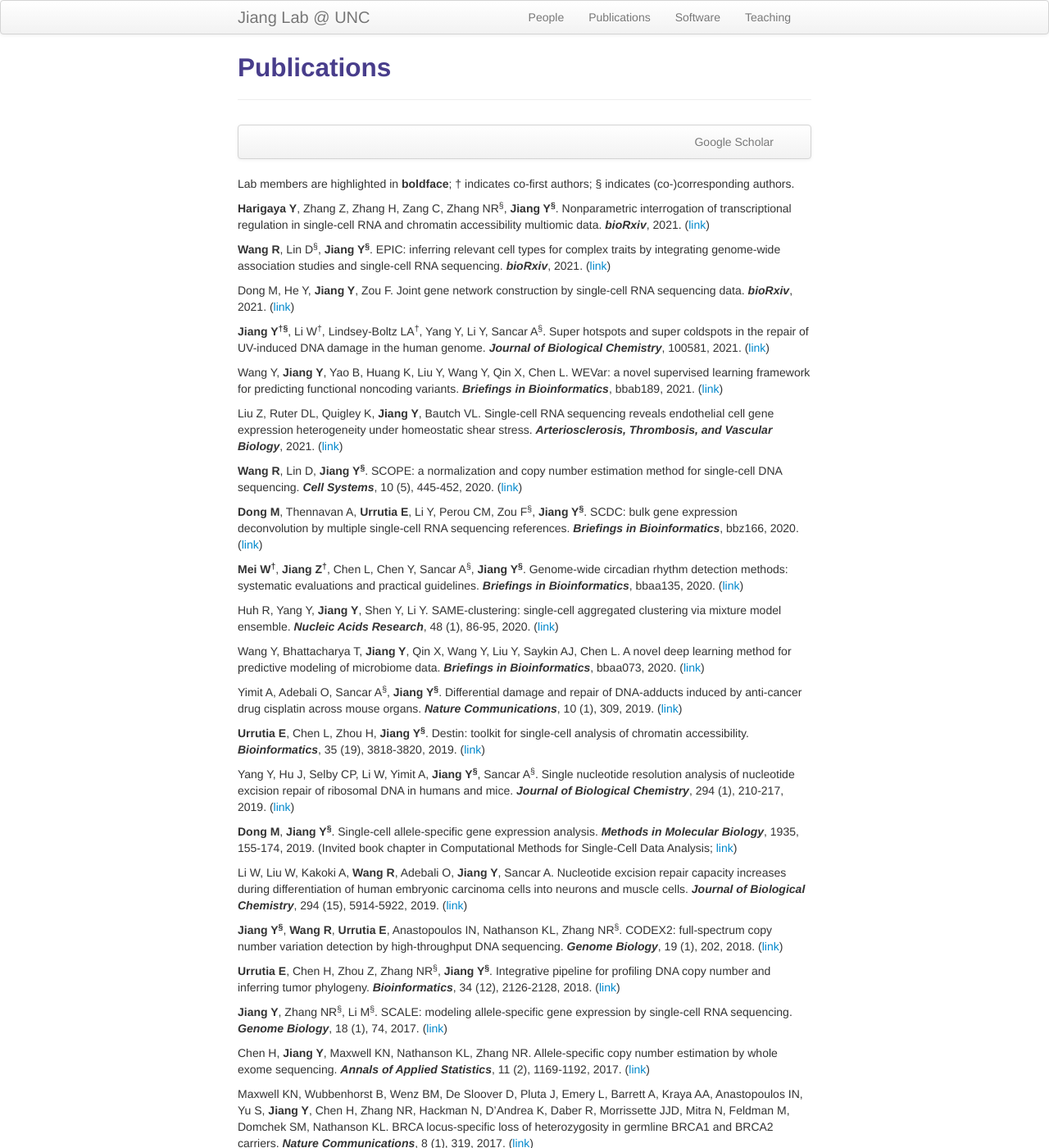
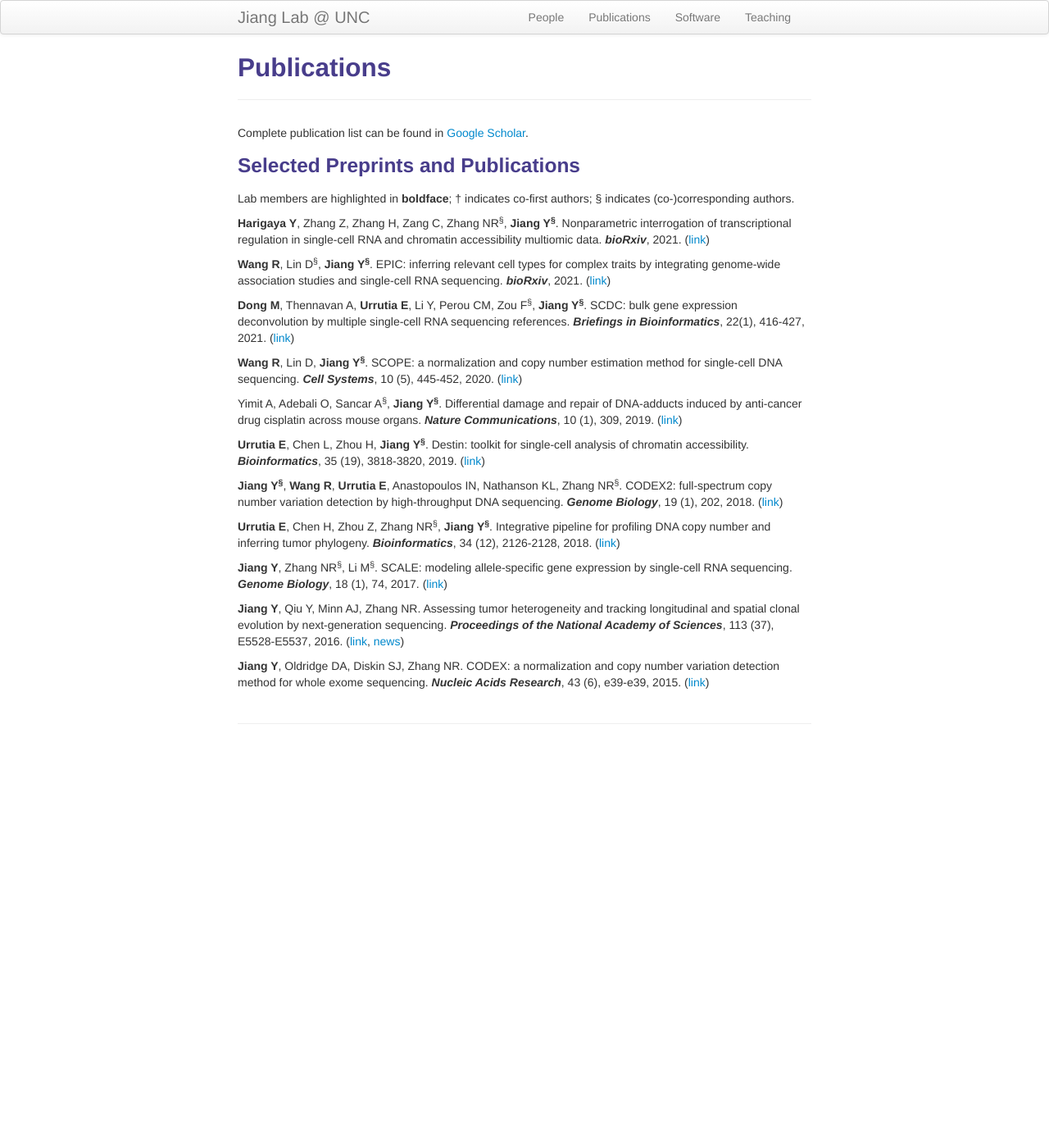
Before and after one commit to yuchaojiang/yuchaojiang.github.io, a Jekyll site: the page built from pages/pubs.md, in a window 1280 px wide and 1400 px high. Shown: the whole window at 82% size. Built offline with Jekyll 4.4.1, drawn with Linux system fonts in a browser that asks for light colours; some of the changed text lies outside the part shown.

Commit message:
Update pubs.md

```diff
--- a/pages/pubs.md
+++ b/pages/pubs.md
@@ -4,13 +4,9 @@ title: Publications
 description: Yuchao Jiang's publications
 ---
 
-<div class="navbar">
-  <div class="navbar-inner">
-      <ul class="nav">
-          <li><a href="https://scholar.google.com/citations?user=YA9f7QUAAAAJ&hl=en">Google Scholar</a></li>
-      </ul>
-  </div>
-</div>
+Complete publication list can be found in [Google Scholar](https://scholar.google.com/citations?user=YA9f7QUAAAAJ&hl=en).
+
+### Selected Preprints and Publications
 
 Lab members are highlighted in **boldface**; &dagger; indicates co-first authors; &sect; indicates (co-)corresponding authors.
 
@@ -18,33 +14,13 @@ Lab members are highlighted in **boldface**; &dagger; indicates co-first authors
 
 **Wang R**, Lin D<sup>&sect;</sup>, **Jiang Y<sup>&sect;</sup>**. EPIC: inferring relevant cell types for complex traits by integrating genome-wide association studies and single-cell RNA sequencing. ***bioRxiv***, 2021. ([link](https://www.biorxiv.org/content/10.1101/2021.06.09.447805v2))
 
-Dong M, He Y, **Jiang Y**, Zou F. Joint gene network construction by single-cell RNA sequencing data. ***bioRxiv***, 2021. ([link](https://www.biorxiv.org/content/10.1101/2021.07.14.452387v1))
-
-**Jiang Y<sup>&dagger;</sup><sup>&sect;</sup>**, Li W<sup>&dagger;</sup>, Lindsey-Boltz LA<sup>&dagger;</sup>, Yang Y, Li Y, Sancar A<sup>&sect;</sup>. Super hotspots and super coldspots in the repair of UV-induced DNA damage in the human genome. ***Journal of Biological Chemistry***, 100581, 2021. ([link](https://www.sciencedirect.com/science/article/pii/S0021925821003616?via%3Dihub))
-
-Wang Y, **Jiang Y**, Yao B, Huang K, Liu Y, Wang Y, Qin X, Chen L. WEVar: a novel supervised learning framework for predicting functional noncoding variants. ***Briefings in Bioinformatics***, bbab189, 2021. ([link](https://academic.oup.com/bib/advance-article/doi/10.1093/bib/bbab189/6279833))
-
-Liu Z, Ruter DL, Quigley K, **Jiang Y**, Bautch VL. Single-cell RNA sequencing reveals endothelial cell gene expression heterogeneity under homeostatic shear stress. ***Arteriosclerosis, Thrombosis, and Vascular Biology***, 2021. ([link](https://www.biorxiv.org/content/10.1101/2020.12.07.414904v1))
+**Dong M**, Thennavan A, **Urrutia E**, Li Y, Perou CM, Zou F<sup>&sect;</sup>, **Jiang Y<sup>&sect;</sup>**. SCDC: bulk gene expression deconvolution by multiple single-cell RNA sequencing references. ***Briefings in Bioinformatics***, 22(1), 416-427, 2021. ([link](https://academic.oup.com/bib/advance-article/doi/10.1093/bib/bbz166/5699815))
 
 **Wang R**, Lin D, **Jiang Y<sup>&sect;</sup>**. SCOPE: a normalization and copy number estimation method for single-cell DNA sequencing. ***Cell Systems***, 10 (5), 445-452, 2020. ([link](https://doi.org/10.1016/j.cels.2020.03.005))
-
-**Dong M**, Thennavan A, **Urrutia E**, Li Y, Perou CM, Zou F<sup>&sect;</sup>, **Jiang Y<sup>&sect;</sup>**. SCDC: bulk gene expression deconvolution by multiple single-cell RNA sequencing references. ***Briefings in Bioinformatics***, bbz166, 2020. ([link](https://academic.oup.com/bib/advance-article/doi/10.1093/bib/bbz166/5699815))
-
-**Mei W<sup>&dagger;</sup>**, **Jiang Z<sup>&dagger;</sup>**, Chen L, Chen Y, Sancar A<sup>&sect;</sup>, **Jiang Y<sup>&sect;</sup>**. Genome-wide circadian rhythm detection methods: systematic evaluations and practical guidelines. ***Briefings in Bioinformatics***, bbaa135, 2020. ([link](https://academic.oup.com/bib/article/doi/10.1093/bib/bbaa135/5872170))
-
-Huh R, Yang Y, **Jiang Y**, Shen Y, Li Y. SAME-clustering: single-cell aggregated clustering via mixture model ensemble. ***Nucleic Acids Research***, 48 (1), 86-95, 2020. ([link](https://academic.oup.com/nar/article/48/1/86/5644992))
-
-Wang Y, Bhattacharya T, **Jiang Y**, Qin X, Wang Y, Liu Y, Saykin AJ, Chen L. A novel deep learning method for predictive modeling of microbiome data. ***Briefings in Bioinformatics***, bbaa073, 2020. ([link](https://doi.org/10.1093/bib/bbaa073))
 
 Yimit A, Adebali O, Sancar A<sup>&sect;</sup>, **Jiang Y<sup>&sect;</sup>**. Differential damage and repair of DNA-adducts induced by anti-cancer drug cisplatin across mouse organs. ***Nature Communications***, 10 (1), 309, 2019. ([link](https://www.nature.com/articles/s41467-019-08290-2))
 
 **Urrutia E**, Chen L, Zhou H, **Jiang Y<sup>&sect;</sup>**. Destin: toolkit for single-cell analysis of chromatin accessibility. ***Bioinformatics***, 35 (19), 3818-3820, 2019. ([link](https://academic.oup.com/bioinformatics/article/35/19/3818/5367832/))
-
-Yang Y, Hu J, Selby CP, Li W, Yimit A, **Jiang Y<sup>&sect;</sup>**, Sancar A<sup>&sect;</sup>. Single nucleotide resolution analysis of nucleotide excision repair of ribosomal DNA in humans and mice. ***Journal of Biological Chemistry***, 294 (1), 210-217, 2019. ([link](http://www.jbc.org/content/294/1/210.short))
-
-**Dong M**, **Jiang Y<sup>&sect;</sup>**. Single-cell allele-specific gene expression analysis. ***Methods in Molecular Biology***, 1935, 155-174, 2019. (Invited book chapter in Computational Methods for Single-Cell Data Analysis; [link](https://link.springer.com/protocol/10.1007%2F978-1-4939-9057-3_11))
-
-Li W, Liu W, Kakoki A, **Wang R**, Adebali O, **Jiang Y**, Sancar A. Nucleotide excision repair capacity increases during differentiation of human embryonic carcinoma cells into neurons and muscle cells. ***Journal of Biological Chemistry***, 294 (15), 5914-5922, 2019. ([link](http://www.jbc.org/content/294/15/5914))
 
 **Jiang Y<sup>&sect;</sup>**, **Wang R**, **Urrutia E**, Anastopoulos IN, Nathanson KL, Zhang NR<sup>&sect;</sup>. CODEX2: full-spectrum copy number variation detection by high-throughput DNA sequencing. ***Genome Biology***, 19 (1), 202, 2018. ([link](https://genomebiology.biomedcentral.com/articles/10.1186/s13059-018-1578-y))
 
@@ -52,12 +28,6 @@ Li W, Liu W, Kakoki A, **Wang R**, Adebali O, **Jiang Y**, Sancar A. Nucleotide
 
 **Jiang Y**, Zhang NR<sup>&sect;</sup>, Li M<sup>&sect;</sup>. SCALE: modeling allele-specific gene expression by single-cell RNA sequencing. ***Genome Biology***, 18 (1), 74, 2017. ([link](https://genomebiology.biomedcentral.com/articles/10.1186/s13059-017-1200-8))
 
-Chen H, **Jiang Y**, Maxwell KN, Nathanson KL, Zhang NR. Allele-specific copy number estimation by whole exome sequencing. ***Annals of Applied Statistics***, 11 (2), 1169-1192, 2017. ([link](http://projecteuclid.org/euclid.aoas/1500537739))
-
-Maxwell KN, Wubbenhorst B, Wenz BM, De Sloover D, Pluta J, Emery L, Barrett A, Kraya AA, Anastopoulos IN, Yu S, **Jiang Y**, Chen H, Zhang NR, Hackman N, D'Andrea K, Daber R, Morrissette JJD, Mitra N, Feldman M, Domchek SM, Nathanson KL. BRCA locus-specific loss of heterozygosity in germline BRCA1 and BRCA2 carriers. ***Nature Communications***, 8 (1), 319, 2017. ([link](https://www.nature.com/articles/s41467-017-00388-9))
-
-Garman B, Anastopoulos IN, Krepler C, Brafford P, Sproesser K, **Jiang Y**, Wubbenhorst B, Amaravadi R, Bennett J, Beqiri M, Elder D, Flaherty KT, Frederick DT, Gangadhar TC, Guarino M, Hoon D, Karakousis G, Liu Q, Mitra N, Petrelli NJ, Schuchter L, Shannan B, Shields CL, Wargo J, Wenz B, Wilson MA, Xiao M, Xu W, Xu X, Yin X, Zhang NR, Davies MA, Herlyn M, Nathanson KL. Genetic and Genomic Characterization of 462 Melanoma Patient-Derived Xenografts, Tumor Biopsies, and Cell Lines. ***Cell Reports***, 21 (7), 1936-1952, 2017. ([link](http://www.cell.com/cell-reports/fulltext/S2211-1247(17)31499-7))
-
 **Jiang Y**, Qiu Y, Minn AJ, Zhang NR. Assessing tumor heterogeneity and tracking longitudinal and spatial clonal evolution by next-generation sequencing. ***Proceedings of the National Academy of Sciences***, 113 (37), E5528-E5537, 2016. ([link](http://www.pnas.org/content/113/37/E5528), [news](http://www.uphs.upenn.edu/news/News_Releases/2016/09/jiang/))
 
 **Jiang Y**, Oldridge DA, Diskin SJ, Zhang NR. CODEX: a normalization and copy number variation detection method for whole exome sequencing. ***Nucleic Acids Research***, 43 (6), e39-e39, 2015. ([link](https://academic.oup.com/nar/article-lookup/doi/10.1093/nar/gku1363))
```
